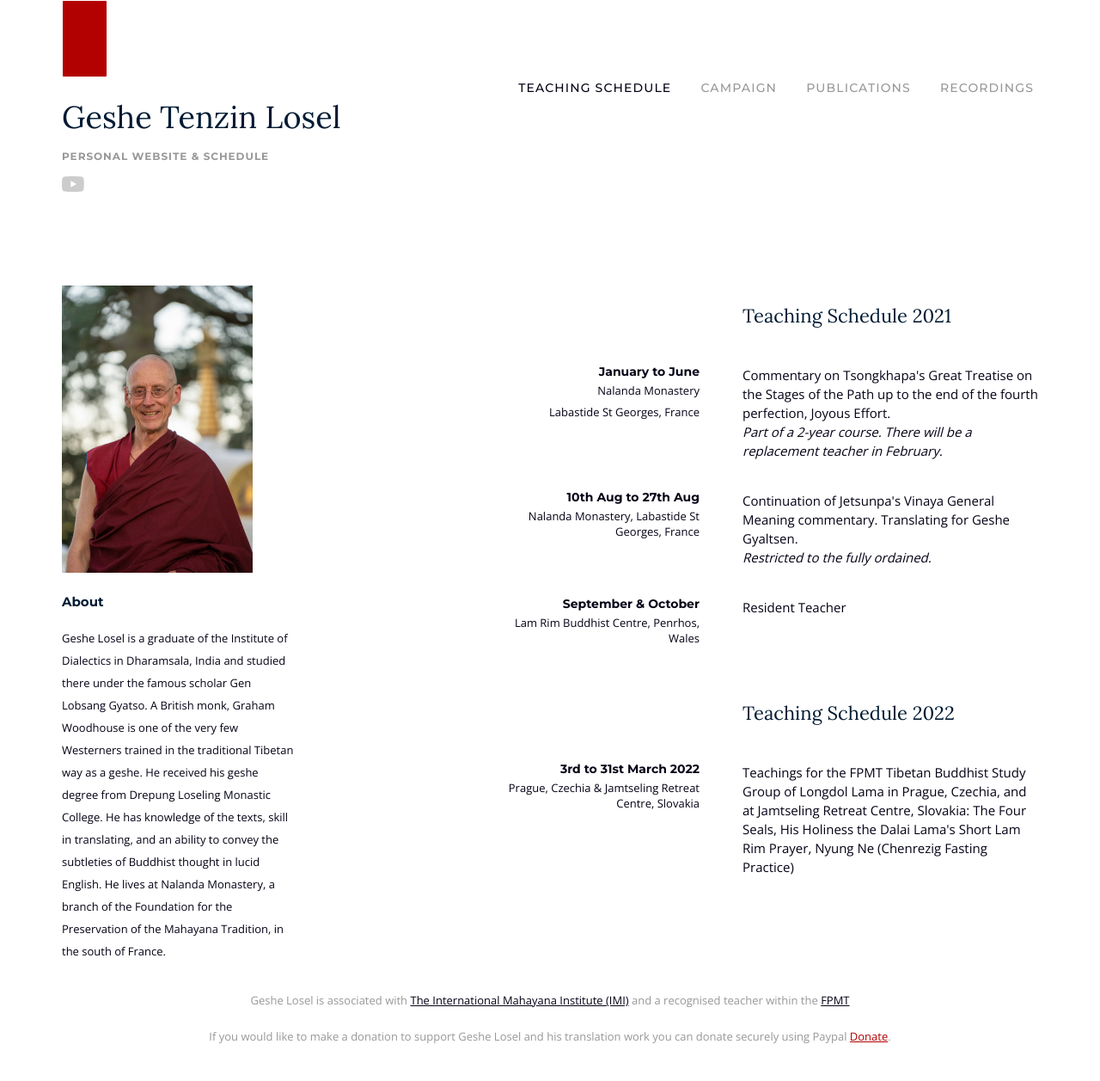
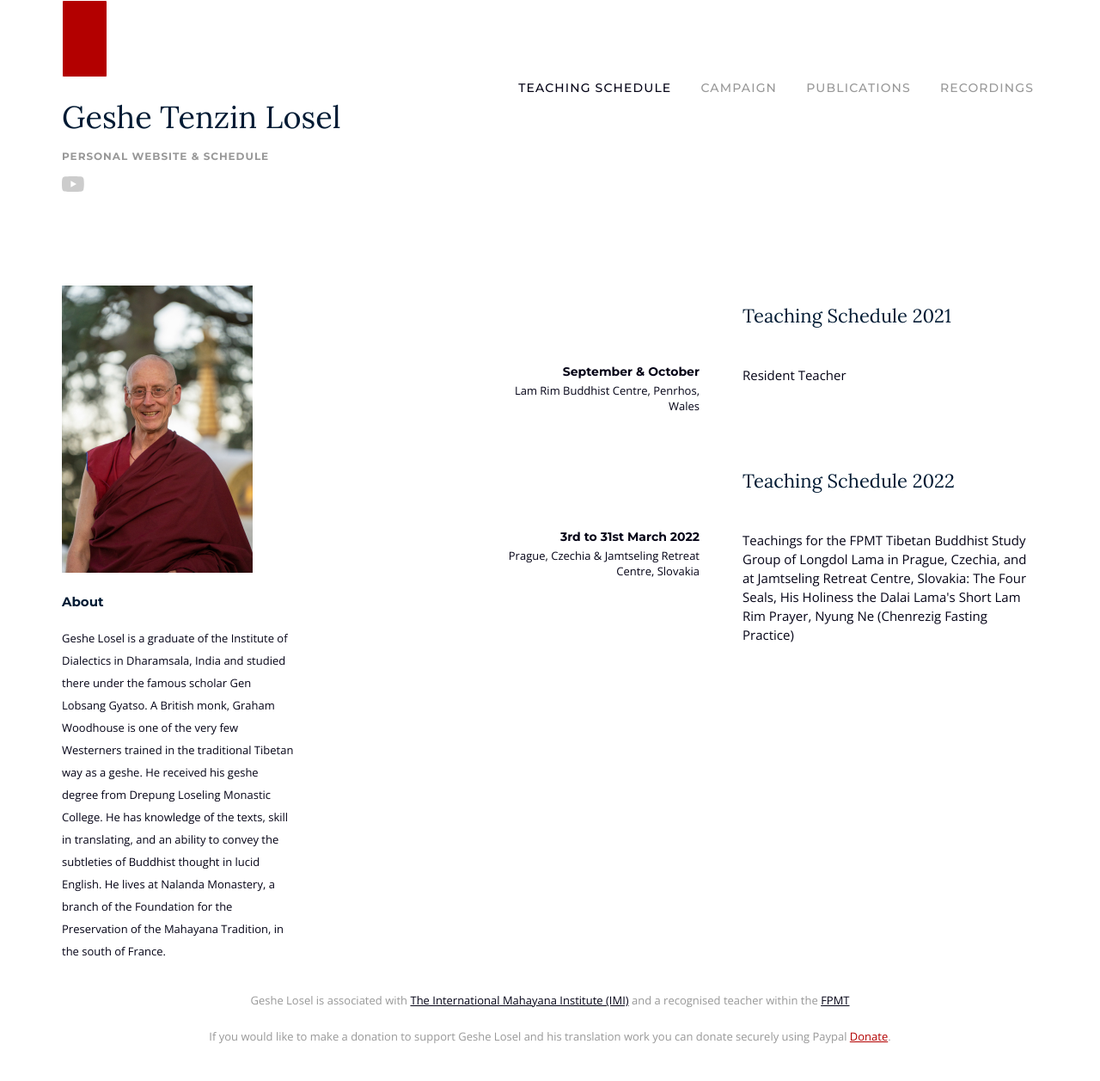
Before and after one commit to hallodom/geshe-graham-losel, a Jekyll site: the page built from index.html, in a window 1280 px wide. Shown: the whole page at 86% size. Built offline with Jekyll 4.4.1, drawn with Linux system fonts in a browser that asks for light colours.

Commit message:
Remove passed events

```diff
--- a/index.html
+++ b/index.html
@@ -30,35 +30,6 @@ pageName: index
                 <h3 class="schedule-header">Teaching Schedule 2021</h3>
               </div>
             </div>
-        </div>
-
-        <!-- Event -->
-        <div class="col-xs-6
-                    col-sm-4
-                    event-info">
-            <time class="event-date">January to June</time>
-            <p class="event-location">Nalanda Monastery</p>
-            <p class="event-location">Labastide St Georges, France</p>
-        </div>
-
-        <div class="col-xs-6
-                    col-sm-5">
-            <p class="event-title">Commentary on Tsongkhapa's Great Treatise on the Stages of the Path up to the end of the fourth perfection, Joyous Effort.</p>
-            <p class="event-title"><i>Part of a 2-year course. There will be a replacement teacher in February.</i></p>
-        </div>
-
-        <!-- Event -->
-        <div class="col-xs-6
-                    col-sm-4
-                    event-info">
-            <time class="event-date">10th Aug to 27th Aug</time>
-            <p class="event-location">Nalanda Monastery, Labastide St Georges, France</p>
-        </div>
-
-        <div class="col-xs-6
-                    col-sm-5">
-            <p class="event-title">Continuation of Jetsunpa's Vinaya General Meaning commentary. Translating for Geshe Gyaltsen.</p>
-            <p class="event-title"><em>Restricted to the fully ordained.</em></p>
         </div>
 
         <!-- Event -->
```
